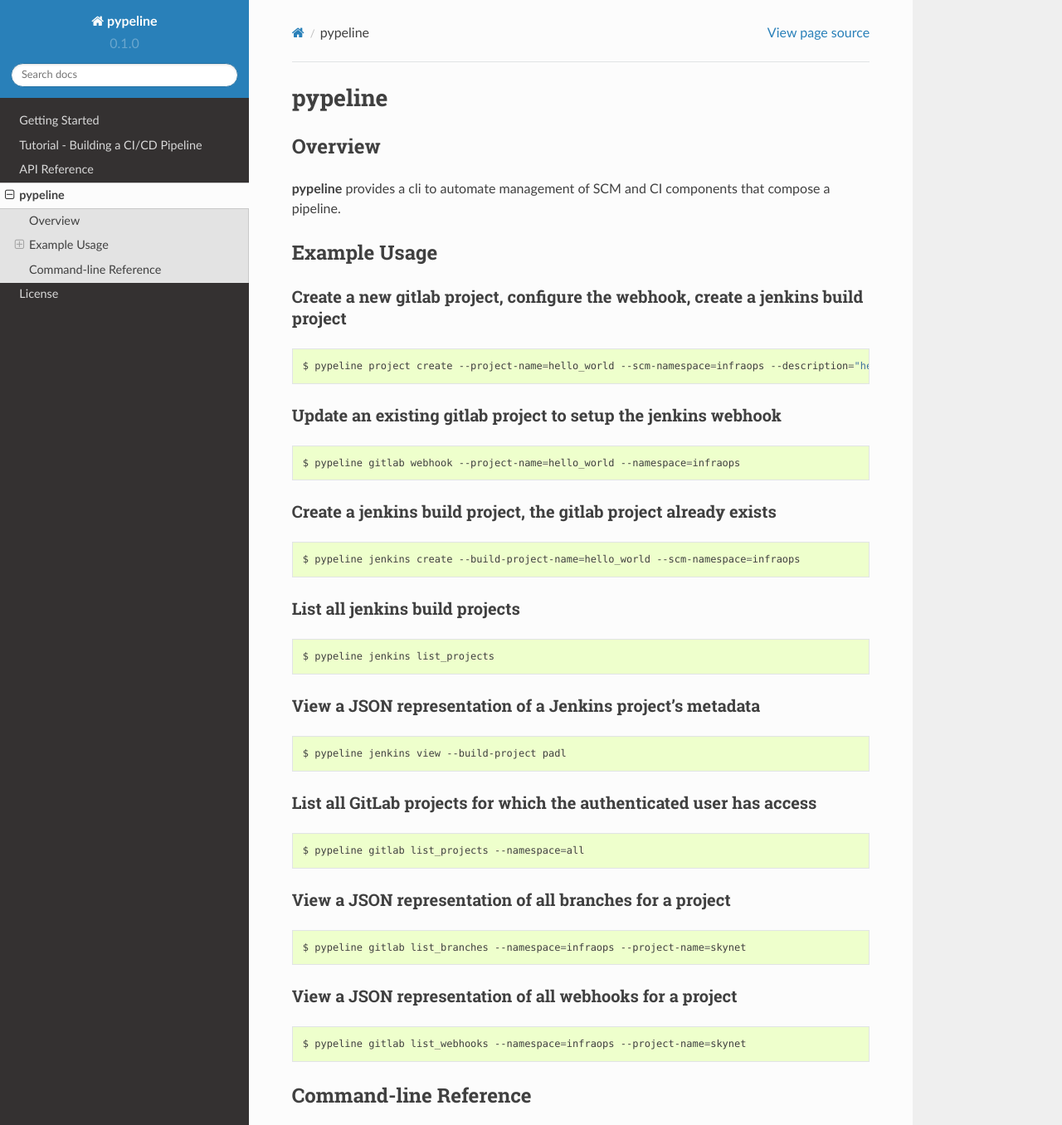
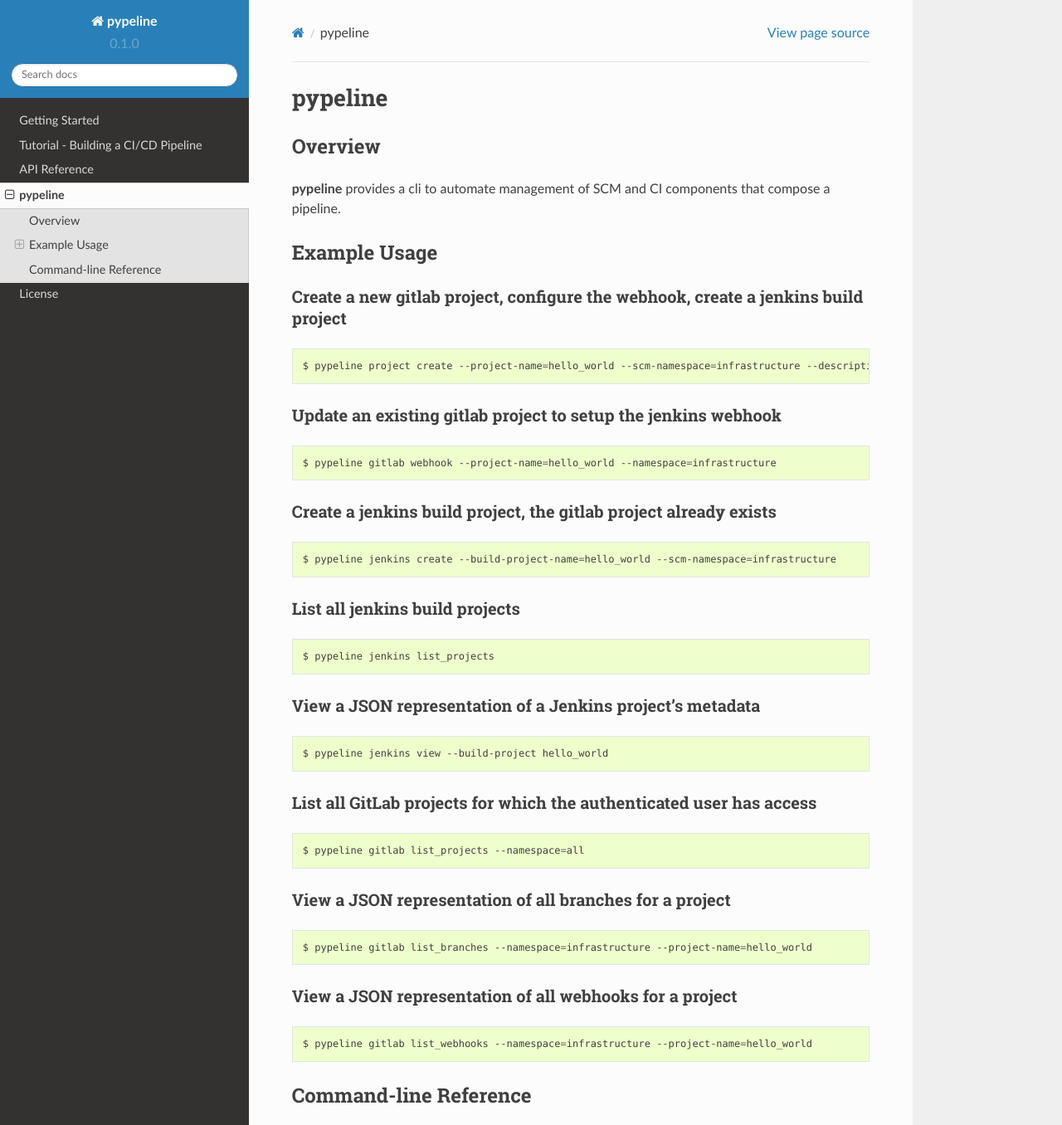
Before and after one commit to zulily/pypeline, a Sphinx documentation site: the page built from docs/pypeline.rst, in a window 1280 px wide and 1400 px high, cut to the strip 0-1356 px from the top of the window. Shown: the whole strip at 83% size. Built offline with Sphinx 7.4.7 and the Read the Docs theme 2.0.0, drawn with Linux system fonts in a browser that asks for light colours.

Commit message:
Changes namespaces for documentation consistency

```diff
--- a/docs/pypeline.rst
+++ b/docs/pypeline.rst
@@ -16,7 +16,7 @@
 
 .. code-block:: bash
 
-    $ pypeline project create --project-name=hello_world --scm-namespace=infraops --description="hello world pypeline project" --build-project-name=hello_world
+    $ pypeline project create --project-name=hello_world --scm-namespace=infrastructure --description="hello world pypeline project" --build-project-name=hello_world
 
 
 Update an existing gitlab project to setup the jenkins webhook
@@ -24,14 +24,14 @@
 
 .. code-block:: bash
 
-    $ pypeline gitlab webhook --project-name=hello_world --namespace=infraops
+    $ pypeline gitlab webhook --project-name=hello_world --namespace=infrastructure
 
 Create a jenkins build project, the gitlab project already exists
 -----------------------------------------------------------------
 
 .. code-block:: bash
 
-    $ pypeline jenkins create --build-project-name=hello_world --scm-namespace=infraops
+    $ pypeline jenkins create --build-project-name=hello_world --scm-namespace=infrastructure
 
 List all jenkins build projects
 -------------------------------
@@ -45,7 +45,7 @@
 
 .. code-block:: bash
 
-    $ pypeline jenkins view --build-project padl
+    $ pypeline jenkins view --build-project hello_world
 
 List all GitLab projects for which the authenticated user has access
 --------------------------------------------------------------------
@@ -59,14 +59,14 @@
 
 .. code-block:: bash
 
-    $ pypeline gitlab list_branches --namespace=infraops --project-name=skynet
+    $ pypeline gitlab list_branches --namespace=infrastructure --project-name=hello_world
 
 View a JSON representation of all webhooks for a project
 --------------------------------------------------------
 
 .. code-block:: bash
 
-    $ pypeline gitlab list_webhooks --namespace=infraops --project-name=skynet
+    $ pypeline gitlab list_webhooks --namespace=infrastructure --project-name=hello_world
 
 
 Command-line Reference
```
